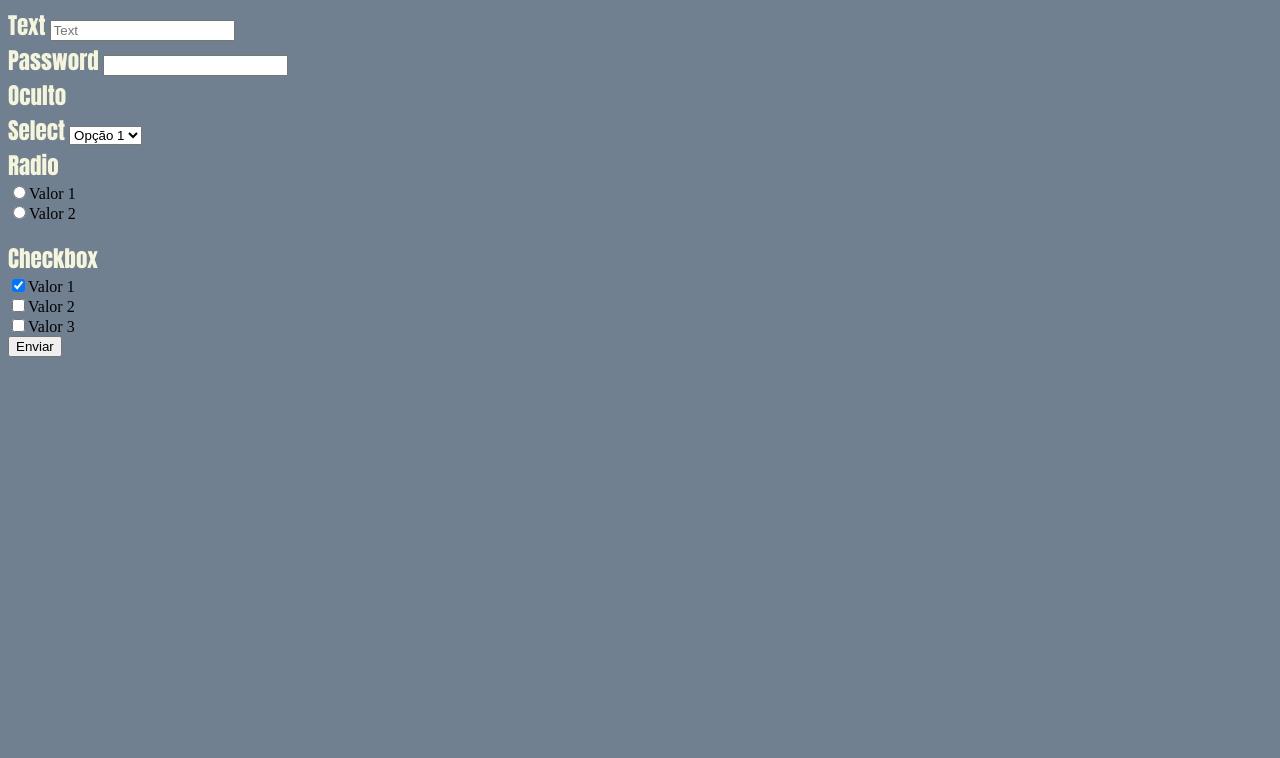
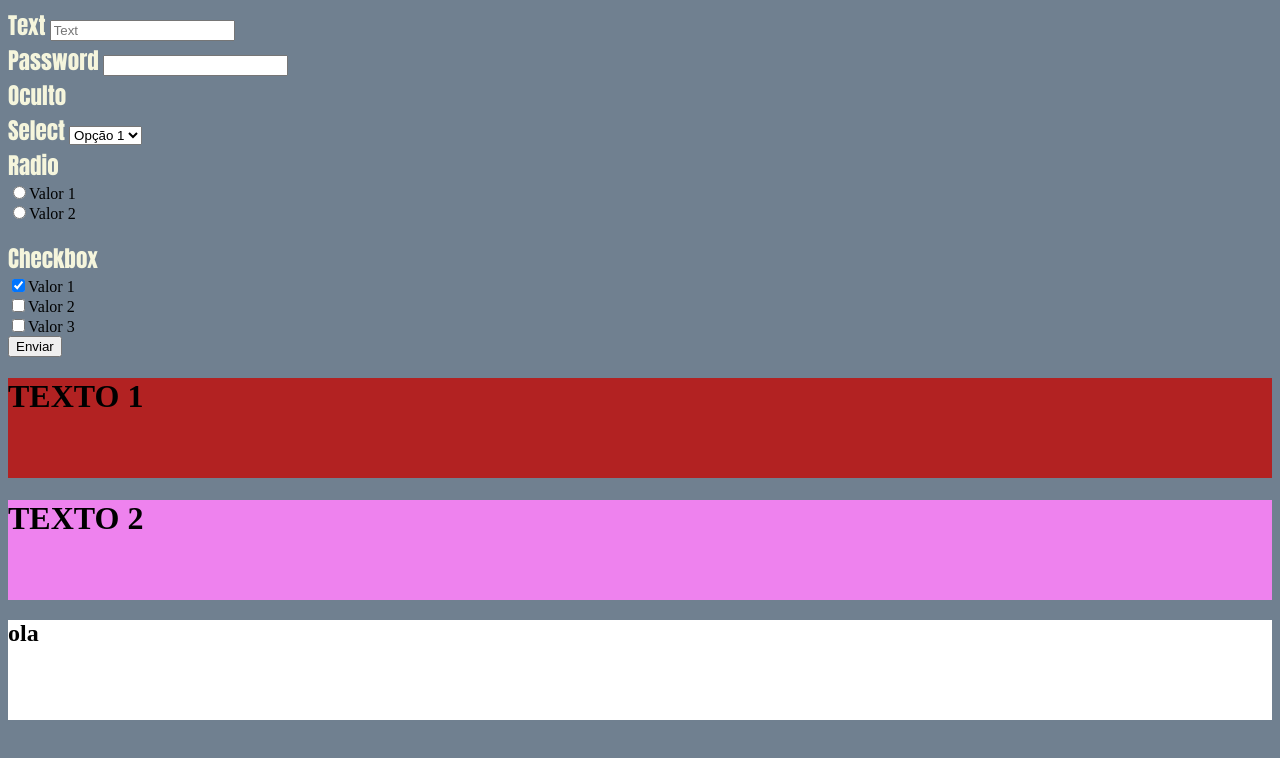
Before and after one commit to IltonSilvaJR/Pagina-web-formulario, a plain HTML site: page bin/index.html in a window 1280 px wide. Drawn offline with Linux system fonts and the light colour scheme.

Commit message:
Adiciona Divs

```diff
--- a/bin/index.html
+++ b/bin/index.html
@@ -45,6 +45,17 @@
 
             <input type="submit" value="Enviar" name="submit">
 
+            <div>
+                <div id="div_direita"><h1>TEXTO 1</h1></div>
+
+                <div id="div_esquerda"><h1>TEXTO 2</h1></div>
+
+                <footer>
+                    <h2>ola</h2>
+                </footer>
+
+            </div>
+
 
 </body>
 
--- a/bin/style.css
+++ b/bin/style.css
@@ -5,5 +5,23 @@ label{
     font-family: Impact;
 }
 body{
-    background-color:slategray;
+    background-color:#708090;
 }
+header{
+    background-color:green;
+    height: 100px;
+}
+footer{
+    background-color: white;
+    height: 100px;
+}
+#div_esquerda{
+    background: violet;
+    height: 100px;
+
+}
+#div_direita{
+    background: firebrick;
+    height: 100px;
+
+}
```
